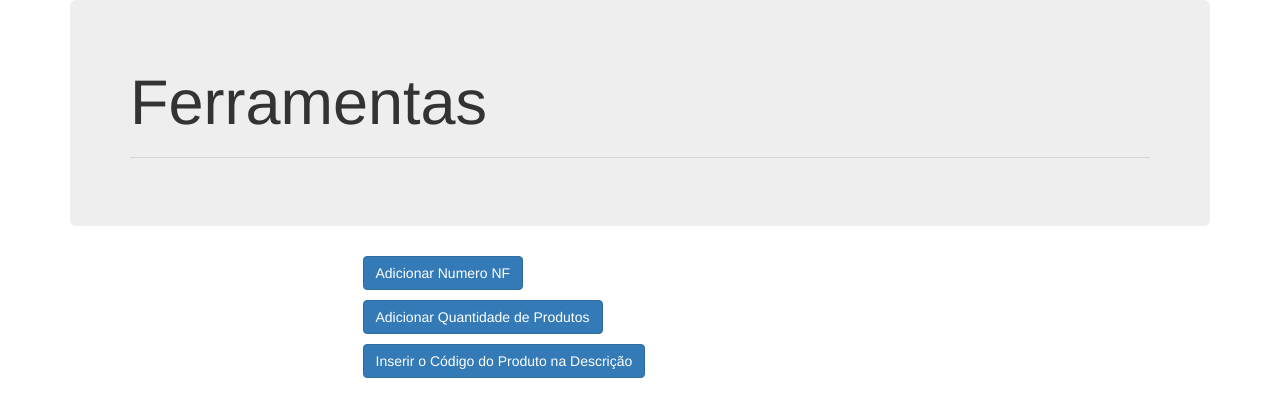
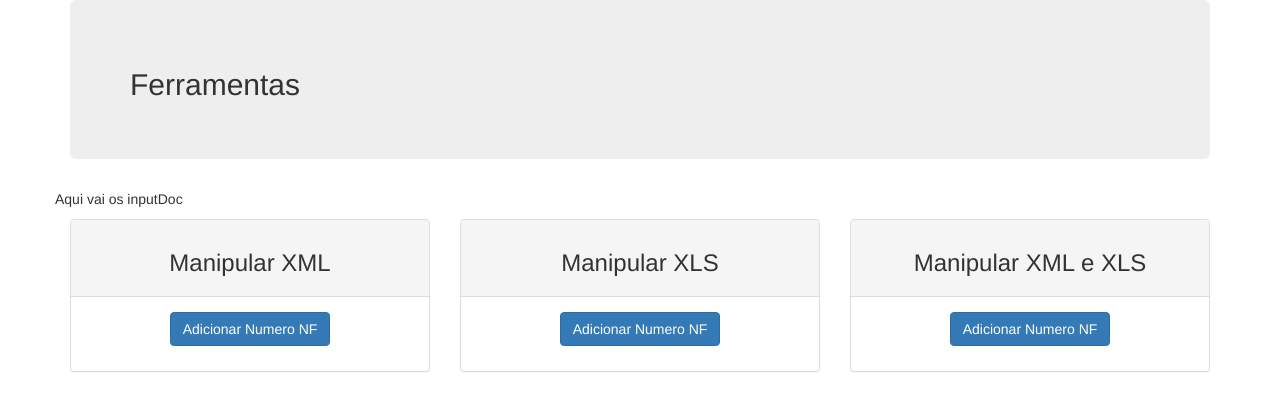
Before and after one commit to marcelorambomartins/sigecloudToolKit, a PHP site: page /ferramentas.php in a window 1280 px wide. Shown: the top 417 px of the page. Run offline with PHP 8.4, Linux system fonts and the light colour scheme; some libraries are stand-ins or nearby versions.

Commit message:
Ajustes da lista de Ferramentas

```diff
--- a/ferramentas.php
+++ b/ferramentas.php
@@ -13,23 +13,48 @@
   </head>
   <body class="container">
     <div class="jumbotron">
-      <h1 class="display-4">Ferramentas</h1>
-      <hr class="my-4">
+      <h2 class="display-4">Ferramentas</h2>
     </div>
+    <div class="row"> <!--Row dos inputDoc-->
+      <p>Aqui vai os inputDoc</p>
+    </div><!--Fim da Col-->
     <div class="row">
-      <div class="col-sm-3"></div><!--Fim da Col-->
-      <div class="col-sm-3">
+      <div class="col-sm-4">
+        <div class="panel panel-default text-center">
+		        <div class="panel-heading">
+		          <h3>Manipular XML</h3>
+		        </div>
+		        <div class="panel-body">
               <p>
                 <button type="button" class="btn btn-primary">Adicionar Numero NF</button>
               </p>
+            </div>
+        </div>
+      </div><!--Fim da Col-->
+      <div class="col-sm-4">
+        <div class="panel panel-default text-center">
+		        <div class="panel-heading">
+		          <h3>Manipular XLS</h3>
+		        </div>
+		        <div class="panel-body">
               <p>
-          <button type="button" class="btn btn-primary">Adicionar Quantidade de Produtos</button>
+                <button type="button" class="btn btn-primary">Adicionar Numero NF</button>
               </p>
+            </div>
+        </div>
+      </div><!--Fim da Col-->
+      <div class="col-sm-4">
+        <div class="panel panel-default text-center">
+		        <div class="panel-heading">
+		          <h3>Manipular XML e XLS</h3>
+		        </div>
+		        <div class="panel-body">
               <p>
-          <button type="button" class="btn btn-primary">Inserir o Código do Produto na Descrição</button>
+                <button type="button" class="btn btn-primary">Adicionar Numero NF</button>
               </p>
+            </div>
+        </div>
       </div><!--Fim da Col-->
-      <div class="col-sm-3"></div><!--Fim da Col-->
     </div><!--Fim da Row-->
   </body>
 </html>
```
Lines whose indentation alone changed are shown as unchanged.
